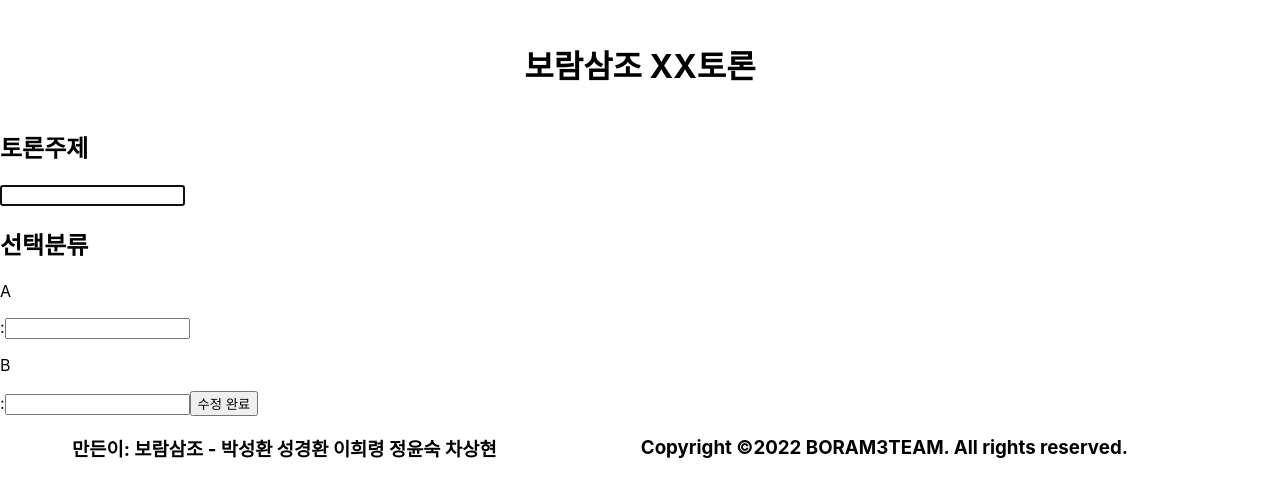
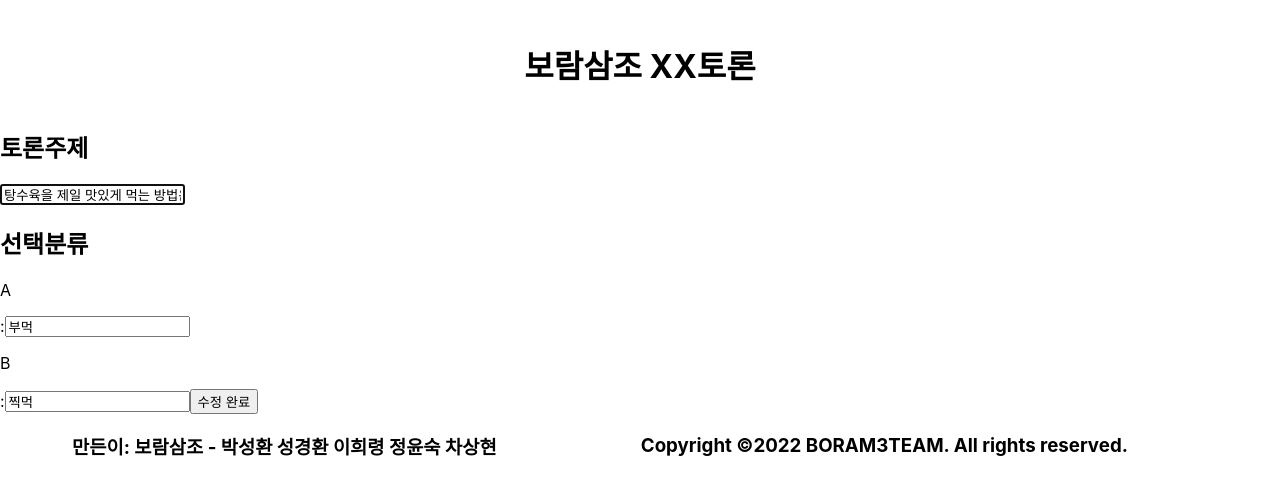
Before and after one commit to YS739/Boram3team_React_project, a React (Create React App) app: page /edit/1 in a window 1280 px wide. Shown: the top 496 px of the page. Built offline with nearby package versions, Linux system fonts and the light colour scheme; data requests are answered from the project's data file.

Commit message:
Edit 본문 수정 페이지 pull하고 수정 본문 수정 페이지의 aConents 등 다 Category로 변경

```diff
--- a/db.json
+++ b/db.json
@@ -25,6 +25,24 @@
       "postId": 1,
       "comment": "ㅁㄹㅇㄴㄹㅇㄹ",
       "isA": "false"
+    },
+    {
+      "id": "c40e64f8-0d50-48a5-93e6-a53b62113ab7",
+      "postId": 1,
+      "comment": "ㅀㄴㄹㅇㅎ",
+      "isA": "false"
+    },
+    {
+      "id": "3cd7b81e-9c5b-44e5-bf81-769b7e467f2e",
+      "postId": 1,
+      "comment": "ㅇㄹㅇㄹ",
+      "isA": "false"
+    },
+    {
+      "id": "44fd9482-896a-4324-908d-6679d85923a5",
+      "postId": 1,
+      "comment": "ㅁㄹㄴㅇㄹㅇ",
+      "isA": "true"
     }
   ]
 }
--- a/src/pages/EditPage/EditPage.jsx
+++ b/src/pages/EditPage/EditPage.jsx
@@ -22,19 +22,19 @@ const EditPage = () => {
 
   // TODO: useInput custom hook 쓰기
   const [title, setTitle] = useState(thePost?.title); // thePost?.title
-  const [aContents, setAContents] = useState(thePost?.aContents); // thePost.aContents
-  const [bContents, setBContents] = useState(thePost?.bContents); // thePost.bContents
+  const [categoryA, setCategoryA] = useState(thePost?.categoryA); // thePost.categoryA
+  const [categoryB, setCategoryB] = useState(thePost?.categoryB); // thePost.categoryB
 
   useEffect(() => {
     if (posts.length < 1) return;
 
     // TODO: 본문 등록 페이지 구현 완료 되면 param.id 등 수정하기
-    const thePost = posts?.find((post) => post.id === 2);
+    const thePost = posts?.find((post) => post.id === 1);
     // 새로고침 후 데이터가 들어왔을 때
     // input에 가져온 posts 데이터를 넣음
     setTitle(thePost?.title);
-    setAContents(thePost?.aContents);
-    setBContents(thePost?.bContents);
+    setCategoryA(thePost?.categoryA);
+    setCategoryB(thePost?.categoryB);
   }, [posts]);
 
   if (error) {
@@ -47,52 +47,48 @@ const EditPage = () => {
     setTitle(e.target.value);
   };
 
-  const aContentsChangeHandler = (e) => {
+  const categoryAChangeHandler = (e) => {
     e.preventDefault();
-    setAContents(e.target.value);
+    setCategoryA(e.target.value);
   };
 
-  const bContentsChangeHandler = (e) => {
+  const categoryBChangeHandler = (e) => {
     e.preventDefault();
-    setBContents(e.target.value);
+    setCategoryB(e.target.value);
   };
 
   // 수정 완료 버튼 눌렀을 때
   const editPostHandler = (e) => {
     e.preventDefault();
-    if (title && aContents && bContents) {
+    if (title && categoryA && categoryB) {
       if (window.confirm("수정하시겠습니까?")) {
         navigate(`/${thePost?.id}`);
         const editPost = {
           id: thePost?.id,
           title,
-          aContents,
-          bContents,
+          categoryA,
+          categoryB,
         };
         dispatch(__editPost(editPost));
         // input 초기화
         setTitle("");
-        setAContents("");
-        setBContents("");
+        setCategoryA("");
+        setCategoryB("");
       }
     }
 
     if (!title) {
-      // e.preventDefault();
       document.getElementById("title").focus();
       alert("주제를 입력해주세요");
       return;
     }
-    if (!aContents) {
-      // e.preventDefault();
-      document.getElementById("aContents").focus();
+    if (!categoryA) {
+      document.getElementById("categoryA").focus();
       alert("A의 내용을 입력해 주세요");
       return;
     }
-    if (!bContents) {
-      // e.preventDefault();
-
-      document.getElementById("bContents").focus();
+    if (!categoryB) {
+      document.getElementById("categoryB").focus();
       alert("B의 내용을 입력해 주세요");
       return;
     }
@@ -114,15 +110,15 @@ const EditPage = () => {
             <h2>선택분류</h2>
             <p>A</p> :
             <input
-              id="aContents"
-              value={aContents}
-              onChange={aContentsChangeHandler}
+              id="categoryA"
+              value={categoryA}
+              onChange={categoryAChangeHandler}
             />
             <p>B</p> :
             <input
-              id="bContents"
-              value={bContents}
-              onChange={bContentsChangeHandler}
+              id="categoryB"
+              value={categoryB}
+              onChange={categoryBChangeHandler}
             />
             <button>수정 완료</button>
           </section>
--- a/src/redux/components/Detail/CommentUpload/CommentUpload.jsx
+++ b/src/redux/components/Detail/CommentUpload/CommentUpload.jsx
@@ -1,6 +1,7 @@
 import React, { useState } from "react";
 import { useDispatch, useSelector } from "react-redux";
-import { useParams } from "react-router-dom";
+// import { useParams } from "react-router-dom";
+// TODO: Param 쓸 때 주석해제
 import { v4 as uuidv4 } from "uuid";
 import { __postComment } from "../../../modules/commentsSlice";
 
```
